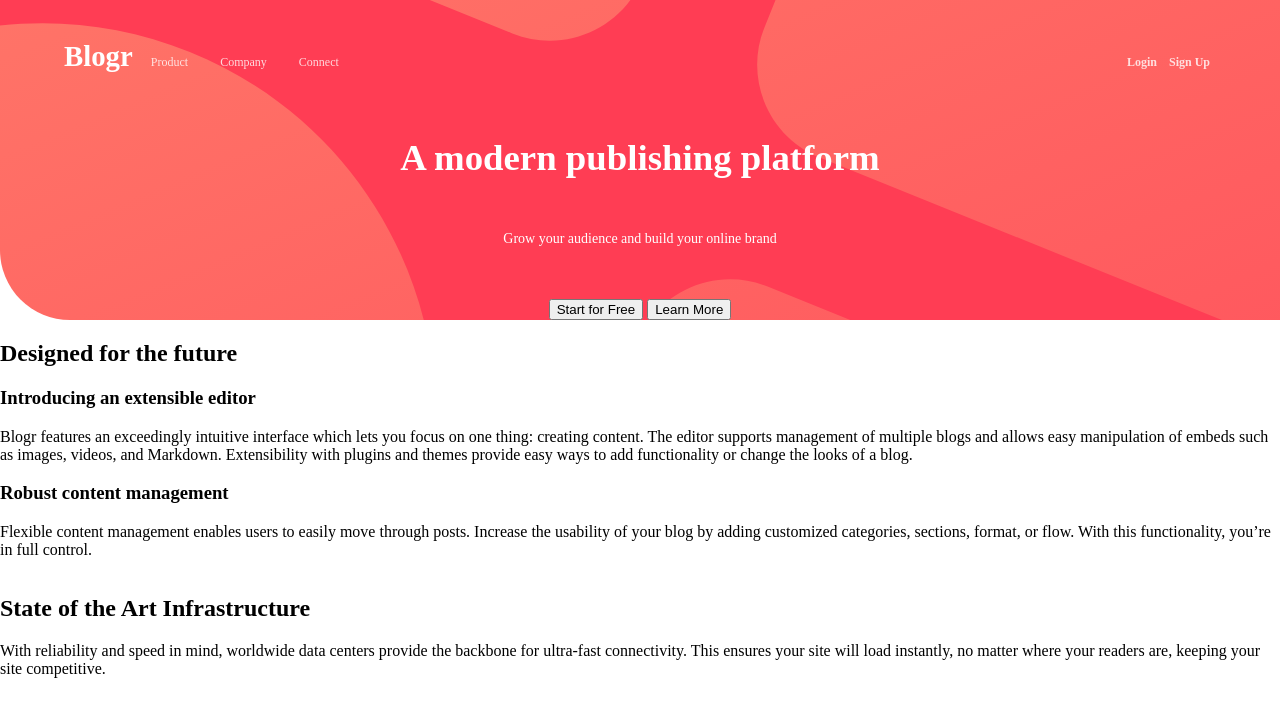
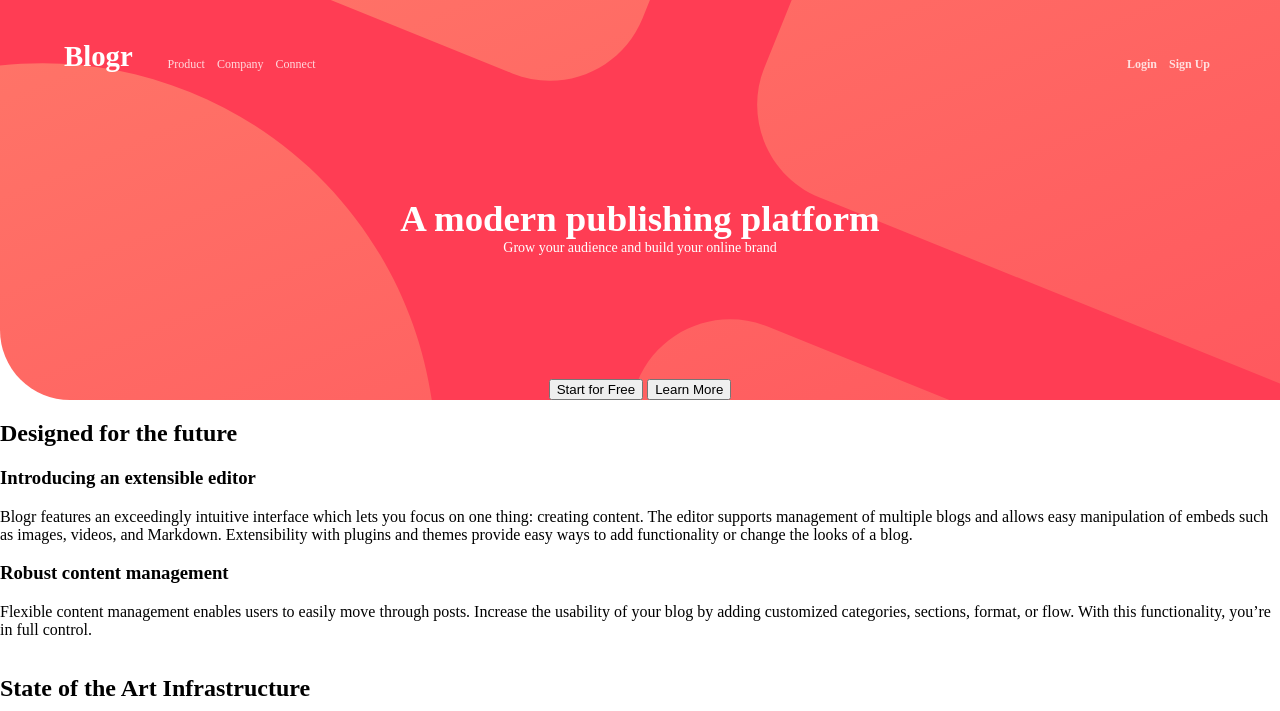
Before and after one commit to matheuskid/blogr-landing-page, a plain HTML site: page index.html in a window 1280 px wide. Shown: the top 711 px of the page. Drawn offline with Linux system fonts and the light colour scheme; a web font is replaced by a local one.

Commit message:
style changes on navbar

```diff
--- a/index.html
+++ b/index.html
@@ -55,8 +55,10 @@
       </div>
     </div>
 
-    <h1>A modern publishing platform</h1>
-    <span>Grow your audience and build your online brand</span>
+    <div class="text">
+      <h1>A modern publishing platform</h1>
+      <span>Grow your audience and build your online brand</span>
+    </div>
 
     <div class="btns">
       <button class="left">Start for Free</button>
--- a/style.css
+++ b/style.css
@@ -26,7 +26,7 @@ body {
   flex-direction: column;
   justify-content: space-between;
   align-items: center;
-  height: 20em;
+  height: 25em;
   border-bottom-left-radius: 70px;
 }
 
@@ -49,26 +49,30 @@ body {
   justify-content: space-between;
 }
 
-.navbar span {
+.nav-left {
+  display: flex;
+  align-items: flex-end;
+}
+
+.nav-left span {
   font-family: Ubuntu;
   font-weight: 700;
   font-size: 1.8em;
-  align-self: start;
+  margin-right: 1em;
+}
+
+.dropdown {
+  position: relative;
+  display: inline-block;
 }
 
 .dropbtn {
   background: transparent;
   color: hsla(0, 0%, 100%, 0.8);
-  padding: 14px;
   font-family: Overpass;
   font-size: 12px;
   font-weight: 500;
   border: none;
-}
-
-.dropdown {
-  position: relative;
-  display: inline-block;
 }
 
 .dropdown-content {
@@ -91,7 +95,7 @@ body {
 
 .nav-right {
   display: flex;
-  align-items: center;
+  align-items: flex-end;
 }
 
 .nav-right button {
@@ -102,3 +106,9 @@ body {
   font-size: 12px;
   font-weight: 700;
 }
+
+.text {
+  display: flex;
+  flex-direction: column;
+  align-items: center;
+}
```
